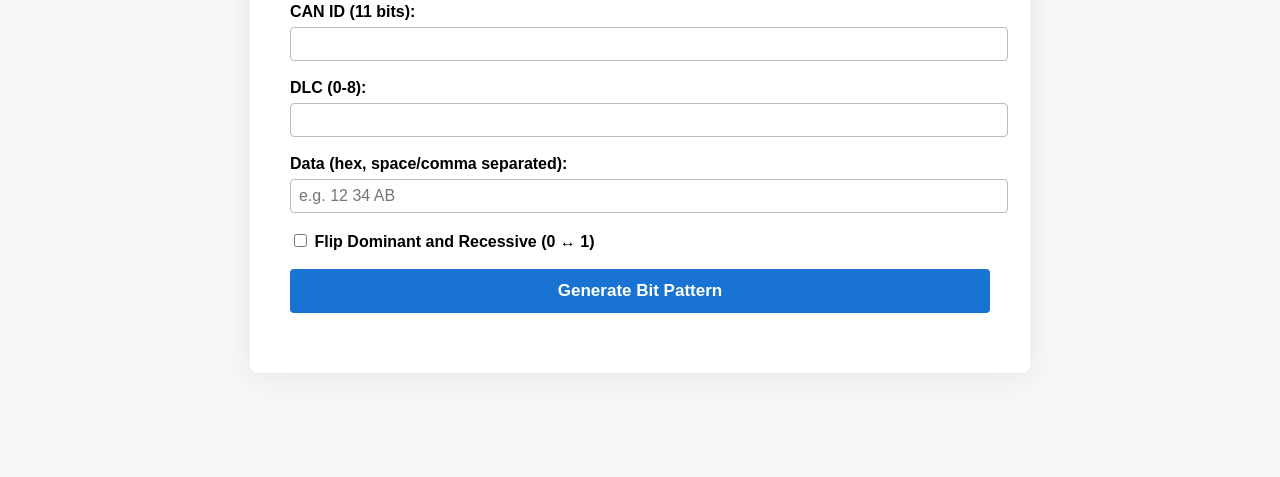
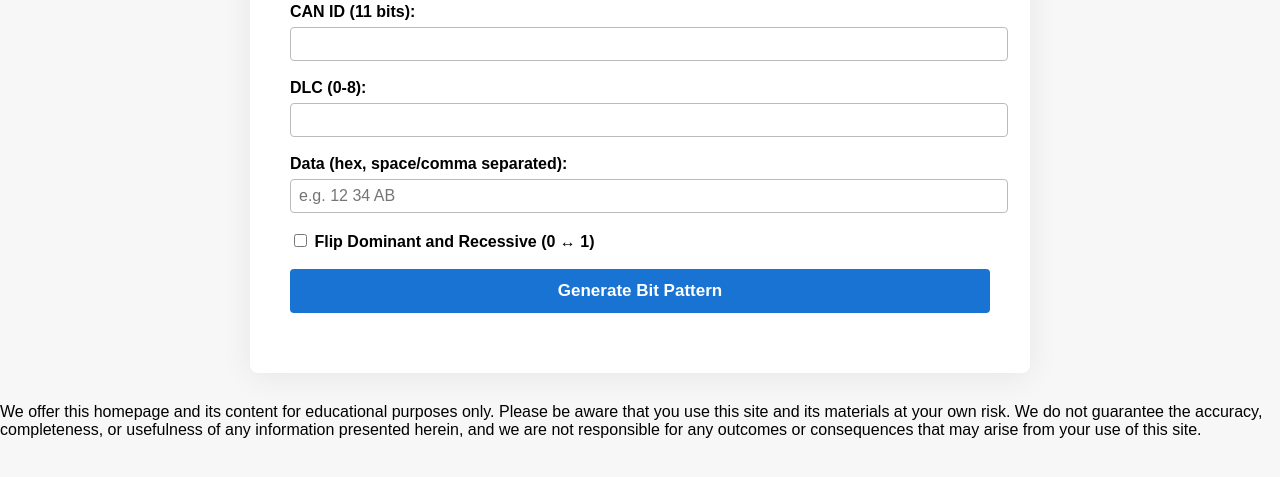
Before and after one commit to Watchcattimer/CANBitPattern, a plain HTML site: page index.html in a window 1280 px wide. Shown: the part 139-616 px from the top of the page. Drawn offline with Linux system fonts and the light colour scheme.

Commit message:
Update index.html
Add disclaimer

```diff
--- a/index.html
+++ b/index.html
@@ -2,7 +2,7 @@
 <html lang="en">
 <head>
     <meta charset="UTF-8">
-    <title>CAN Bit Pattern Generator</title>
+    <title>Online CAN Bit Pattern Generator</title>
     <link rel="stylesheet" href="styles.css">
 </head>
 <body>
@@ -31,6 +31,7 @@
         </form>
         <div id="bit-pattern-output"></div>
     </div>
+    <div>We offer this homepage and its content for educational purposes only. Please be aware that you use this site and its materials at your own risk. We do not guarantee the accuracy, completeness, or usefulness of any information presented herein, and we are not responsible for any outcomes or consequences that may arise from your use of this site.</div>
     <script src="can_crc.js"></script>
     <script src="main.js"></script>
 </body>
```
